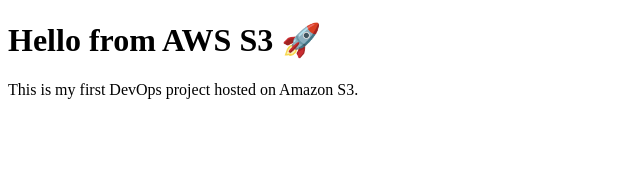
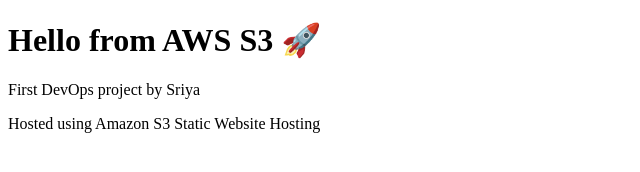
Before and after one commit to sriyacasula19/my-s3-website, a plain HTML site: page index.html in a window 1280 px wide. Shown: the whole page, without its empty margins (0-640 px from the left). Drawn offline with Linux system fonts and the light colour scheme.

Commit message:
Update index.html

```diff
--- a/index.html
+++ b/index.html
@@ -5,6 +5,7 @@
 </head>
 <body>
   <h1>Hello from AWS S3 🚀</h1>
-  <p>This is my first DevOps project hosted on Amazon S3.</p>
+  <p>First DevOps project by Sriya</p>
+  <p>Hosted using Amazon S3 Static Website Hosting</p>
 </body>
 </html>
```
